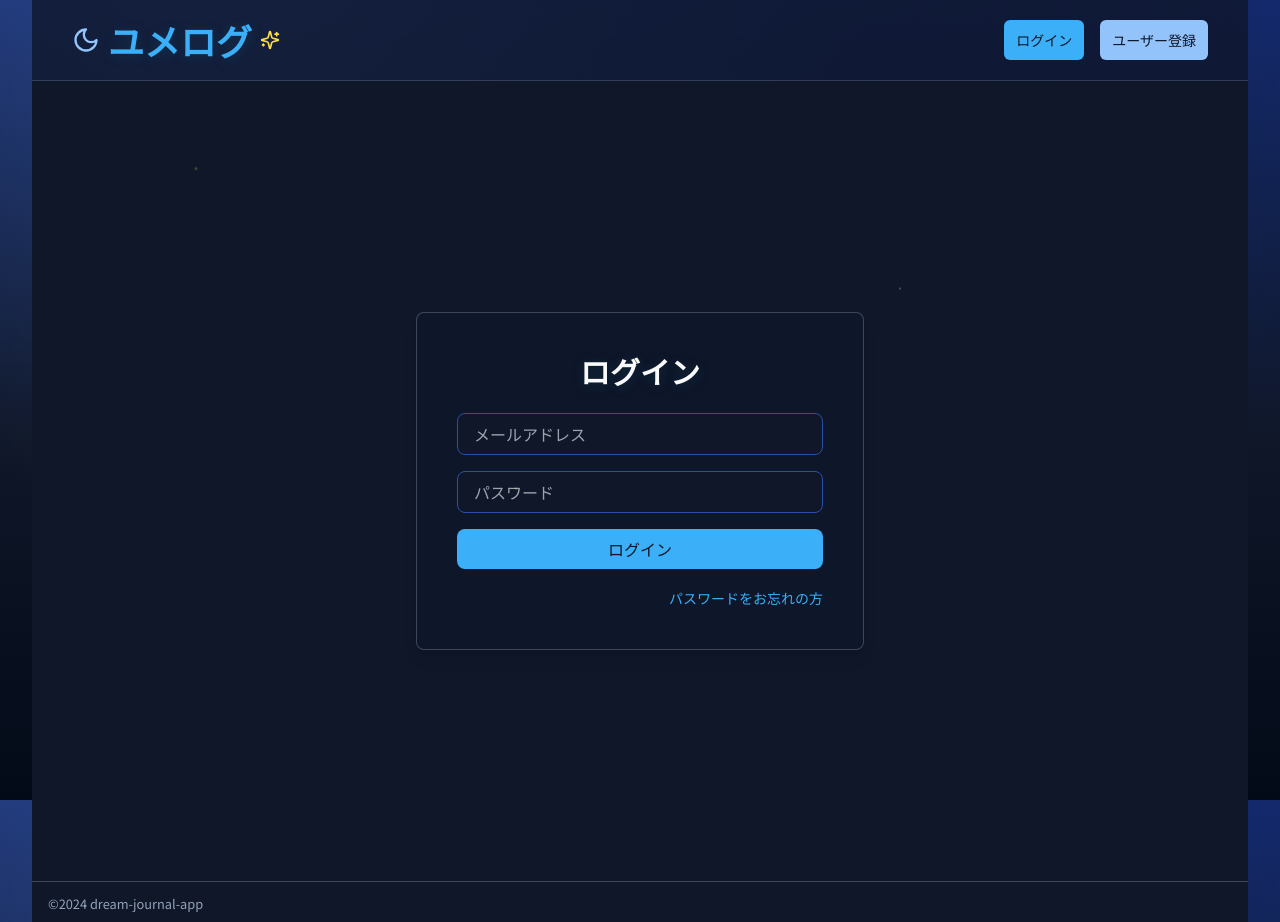
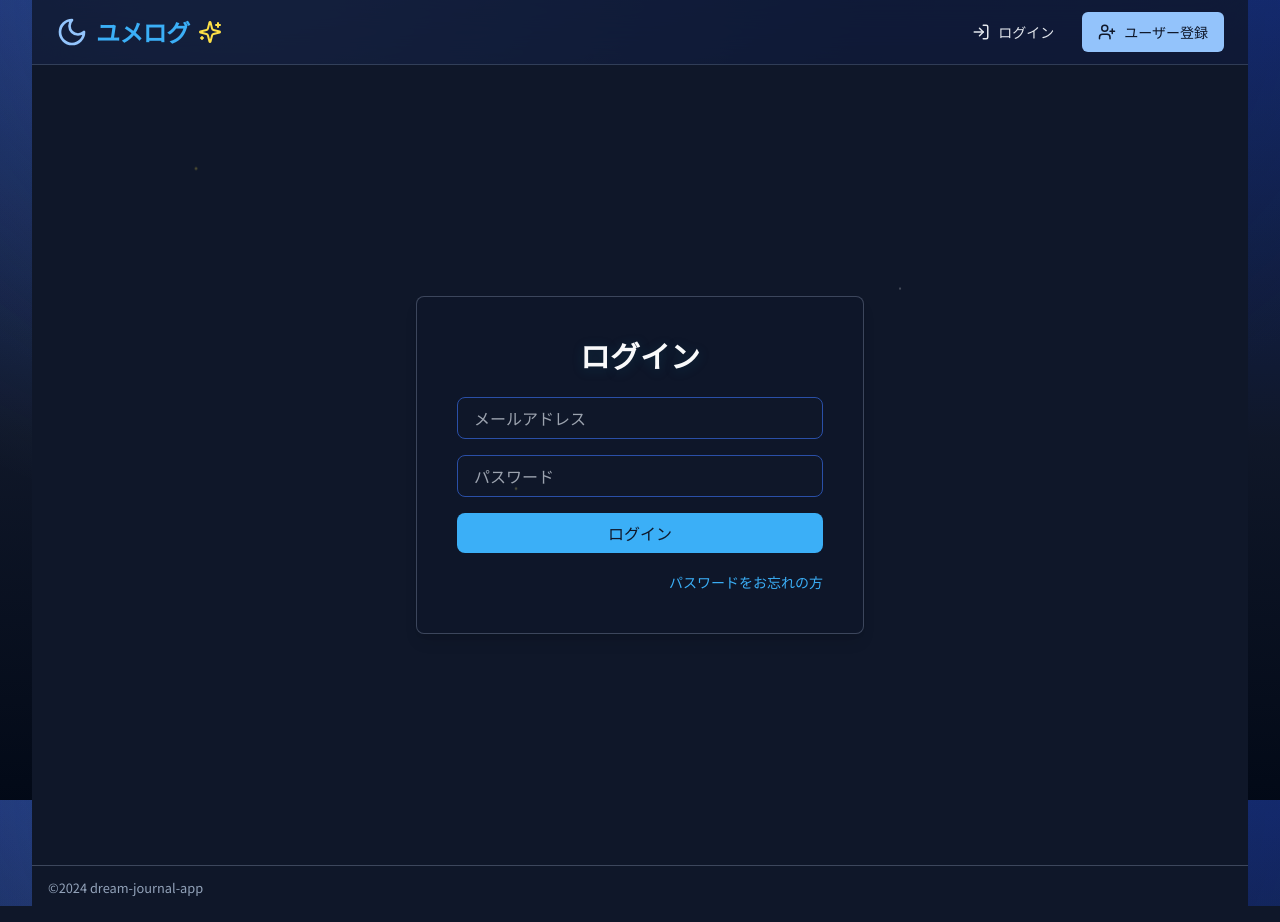
Before and after one commit to isekaisaru/dreamjournal-app, a Next.js app in the folder frontend/: page /login in a window 1280 px wide. Built offline with nearby package versions, Linux system fonts and the light colour scheme; no server answers.

Commit message:
ヘッダーとナビゲーションを子ども向けに改善

```diff
--- a/frontend/app/Header.tsx
+++ b/frontend/app/Header.tsx
@@ -7,20 +7,18 @@ export default async function Header() {
   const { isAuthenticated } = await getServerAuth();
 
   return (
-    <header className="py-5 px-4 sm:px-6 md:px-10 border-b border-border bg-background text-foreground flex flex-col sm:flex-row justify-between items-center">
-      <div className="mb-4 sm:mb-0">
-        <h1 className="text-2xl md:text-4xl font-extrabold">
-          <Link
-            href="/"
-            className="flex items-center gap-2 text-primary hover:text-primary/90"
-          >
-            <Moon className="text-blue-300" size={28} />
-            ユメログ
-            <Sparkles className="text-yellow-300" size={20} />
-          </Link>
-        </h1>
+    <header className="py-3 px-4 sm:px-6 border-b border-border bg-background text-foreground flex flex-col md:flex-row items-center gap-4 md:gap-8">
+      <div className="flex-shrink-0">
+        <Link
+          href="/"
+          className="flex items-center gap-2 text-primary hover:text-primary/90 transition-opacity"
+        >
+          <Moon className="text-blue-300" size={32} />
+          <span className="text-2xl font-extrabold tracking-tight">ユメログ</span>
+          <Sparkles className="text-yellow-300" size={24} />
+        </Link>
       </div>
-      <div>
+      <div className="w-full flex-grow">
         <AuthNav isAuthenticated={isAuthenticated} />
       </div>
     </header>
--- a/frontend/app/components/AuthNav.tsx
+++ b/frontend/app/components/AuthNav.tsx
@@ -1,10 +1,11 @@
 "use client";
 
 import Link from "next/link";
-import { useRouter } from "next/navigation";
+import { useRouter, usePathname } from "next/navigation";
 import { Button } from "./ui/button";
 import { clientLogout } from "@/lib/apiClient";
 import { toast } from "@/lib/toast";
+import { House, Mic, Book, Settings, LogOut, LogIn, UserPlus } from "lucide-react";
 
 interface AuthNavProps {
   isAuthenticated: boolean;
@@ -12,53 +13,95 @@ interface AuthNavProps {
 
 export default function AuthNav({ isAuthenticated }: AuthNavProps) {
   const router = useRouter();
+  const pathname = usePathname();
 
   const handleLogout = async () => {
     try {
       await clientLogout();
-      // Refresh the current route to re-run Server Components and update auth state
       router.refresh();
     } catch (error: any) {
-      toast.error(error.message || "ログアウトに失敗しました。");
+      toast.error(error.message || "おしまいに できませんでした。");
     }
   };
 
+  const NavItem = ({
+    href,
+    icon: Icon,
+    label,
+    variant = "default",
+  }: {
+    href: string;
+    icon: React.ElementType;
+    label: string;
+    variant?: "default" | "admin";
+  }) => {
+    const isActive = pathname === href || (href !== "/" && pathname?.startsWith(href));
+    // おとなのきまり（admin）は少し目立たなく、通常（default）は子ども向けにわかりやすく
+    const activeStyle =
+      variant === "default"
+        ? "bg-primary/15 text-primary font-bold shadow-sm ring-1 ring-primary/20"
+        : "bg-muted text-foreground font-semibold";
+
+    const inactiveStyle =
+      variant === "default"
+        ? "text-muted-foreground hover:bg-muted hover:text-foreground"
+        : "text-muted-foreground hover:text-foreground";
+
     return (
-    <nav className="text-sm font-medium flex items-center space-x-2 md:space-x-4">
-      {isAuthenticated ? (
-        <>
-          <Link href="/dream/new">
-            <Button variant="default" className="px-3 py-2 md:px-3 md:py-3">
-              ゆめをかく
-            </Button>
+      <Link href={href}>
+        <div
+          className={`flex items-center gap-1.5 px-3 py-2 rounded-full transition-all duration-200 ${isActive ? activeStyle : inactiveStyle
+            }`}
+        >
+          <Icon size={variant === "default" ? 20 : 18} />
+          <span className={variant === "default" ? "text-sm" : "text-xs"}>
+            {label}
+          </span>
+        </div>
       </Link>
-          <Link href="/settings">
-            <Button variant="outline" className="px-3 py-2 md:px-3 md:py-3">
-              おとなのきまり
-            </Button>
-          </Link>
-          <Button
-            onClick={handleLogout}
-            variant="destructive"
-            className="px-3 py-2 md:px-3 md:py-3"
-          >
-            おしまい
-          </Button>
-        </>
-      ) : (
-        <>
+    );
+  };
+
+  if (!isAuthenticated) {
+    return (
+      <nav className="flex justify-center md:justify-end gap-3 w-full">
         <Link href="/login">
-            <Button variant="default" className="px-3 py-2 md:py-3">
-              ログイン
+          <Button variant="ghost" className="gap-2">
+            <LogIn size={18} /> ログイン
           </Button>
         </Link>
         <Link href="/register">
-            <Button variant="secondary" className="px-3 py-2 md:py-3">
-              ユーザー登録
+          <Button variant="secondary" className="gap-2">
+            <UserPlus size={18} /> ユーザー登録
           </Button>
         </Link>
-        </>
-      )}
       </nav>
     );
   }
+
+  return (
+    <nav className="flex flex-col md:flex-row items-center justify-between w-full h-full gap-4 md:gap-0">
+      {/* 行動（左側）：毎日つかうもの */}
+      <div className="flex items-center bg-secondary/30 p-1 rounded-full gap-1">
+        <NavItem href="/" icon={House} label="おうち" />
+        <NavItem href="/dream/new" icon={Mic} label="こえをとる" />
+        <NavItem href="/home" icon={Book} label="ゆめのノート" />
+      </div>
+
+      {/* 管理（右側）：おわり・設定 */}
+      <div className="flex items-center gap-2 md:ml-auto">
+        <NavItem href="/settings" icon={Settings} label="おとなのきまり" variant="admin" />
+
+        <Button
+          onClick={handleLogout}
+          variant="ghost"
+          size="sm"
+          className="text-muted-foreground hover:text-destructive gap-1.5 rounded-full px-3"
+        >
+          <LogOut size={18} />
+          <span className="text-xs">おしまい</span>
+        </Button>
+      </div>
+    </nav>
+  );
+}
```
Lines whose indentation alone changed are shown as unchanged.
